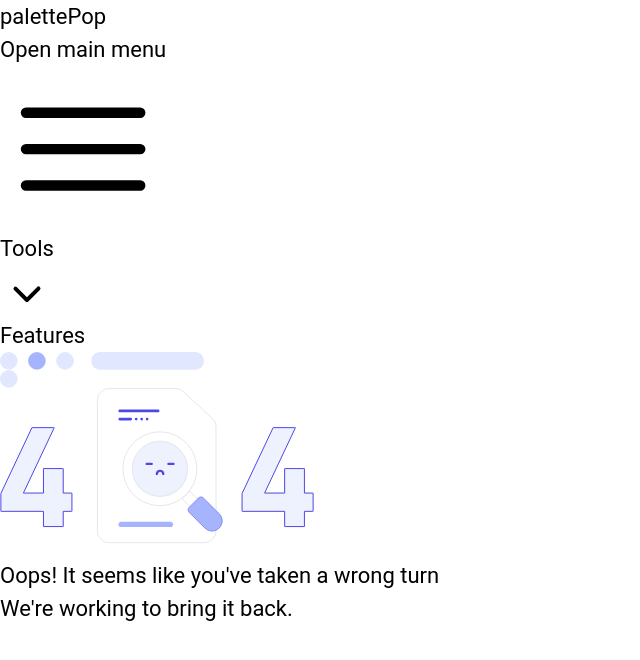
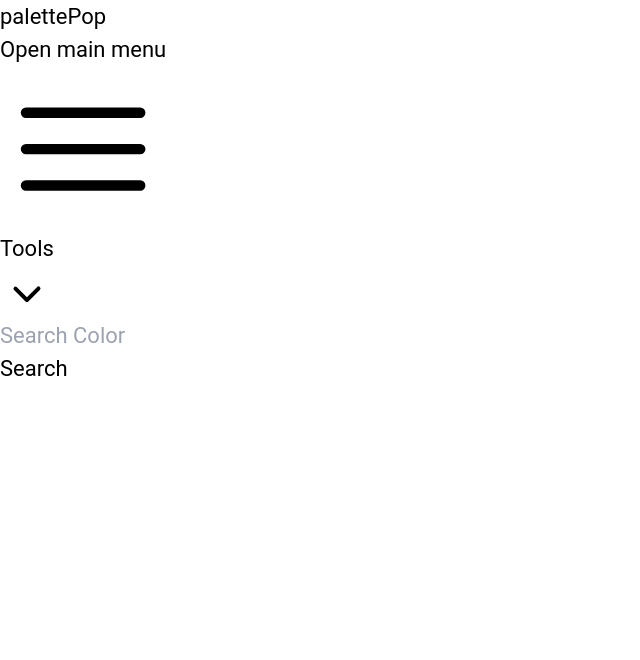
Before and after one commit to sazmhzn/Color-Generator, a React (Vite) app: page /createPallet in a window 1280 px wide. Shown: the top 660 px of the page, without its empty margins (0-640 px from the left). Built offline with nearby package versions, Linux system fonts and the light colour scheme.

Commit message:
search color

```diff
--- a/src/App.tsx
+++ b/src/App.tsx
@@ -3,6 +3,7 @@ import Layout from "./pages/Layout";
 import ColorGen from "./pages/ColorGen";
 import ColorSheme from "./pages/ColorSheme";
 import PageNotFound from "./components/PageNotFound";
+import CreatePalette from "./pages/CreatePalette";
 
 function App() {
   return (
@@ -11,7 +12,8 @@ function App() {
         <Route path="/" element={<Layout />}>
           <Route index element={<ColorGen />} />
           <Route path="/colorPallet" element={<ColorSheme />} />
-          <Route path="*" element={<PageNotFound />} /> {/* Catch-all route */}
+          <Route path="/createPallet" element={<CreatePalette />} />
+          <Route path="*" element={<PageNotFound />} />
         </Route>
       </Routes>
     </BrowserRouter>
--- a/src/components/Heading.tsx
+++ b/src/components/Heading.tsx
@@ -1,11 +1,17 @@
-const Heading = () => {
+const Heading = ({
+  title,
+  description,
+}: {
+  title: string;
+  description: string;
+}) => {
   return (
     <header className="text-center min-h-40 flex flex-col items-center justify-center">
       <h1 className=" text-4xl mb-2 font-bold max-md:text-2xl max-sm:text-2xl">
-        Explore Palette
+        {title}
       </h1>
       <p className="text-neutral-400  text-lg max-md:text-sm max-sm:text-sm">
-        Get beautiful color scheme
+        {description}
       </p>
     </header>
   );
--- a/src/pages/ColorSheme.tsx
+++ b/src/pages/ColorSheme.tsx
@@ -83,7 +83,10 @@ const ColorSheme = () => {
 
   return (
     <div className="p-2 px-6">
-      <Heading />
+      <Heading
+        title="Explore Palette"
+        description="Get beautiful color scheme "
+      />
 
       <div className=" mb-4">
         <ul className=" overflow-x-scroll flex gap-4 max-sm:gap-2 items-center justify-start">
--- /dev/null
+++ b/src/pages/CreatePalette.tsx
@@ -0,0 +1,78 @@
+import { useState } from "react";
+import { Color } from "../utils/interfaces";
+import { getColorByHex } from "../services/colorServices";
+
+const CreatePalette = () => {
+  const [inputValue, setinputValue] = useState("");
+  const [colorData, setColorData] = useState<Color>();
+  const [error, setError] = useState("");
+
+  const handleInputChange = (e: React.ChangeEvent<HTMLInputElement>) => {
+    setinputValue(e.target.value);
+  };
+
+  const handleSearch = () => {
+    if (!inputValue) {
+      setError("Please enter a color code");
+      return;
+    }
+    // Call the API to get color data
+    getColorByHex(inputValue)
+      .then((data) => {
+        setColorData(data); // Store the fetched color data
+        setError(""); // Clear any previous error messages
+      })
+      .catch((error) => {
+        setError("Failed to retrieve color data"); // Set error if the API call fails
+        console.error(error);
+      });
+  };
+
+  return (
+    <section className="p-6 h-screen">
+      {/* <Heading title="Search Your Colors" description="Search" /> */}
+      <form className="mb-4">
+        <div className="mx-2">
+          <input
+            type="text"
+            value={inputValue}
+            onChange={handleInputChange}
+            className="border-b-2 w-full p-4 focus:outline-none"
+            placeholder="Search Color"
+          />
+        </div>
+        <button
+          type="button"
+          onClick={handleSearch}
+          className="mt-4 bg-blue-500 text-white px-4 py-2 rounded-lg"
+        >
+          Search
+        </button>
+      </form>
+
+      {colorData && (
+        <div className="flex gap-4 bg-neutral-200 min-h-[50vh] rounded-xl p-4">
+          <div
+            className="w-[10em] h-[10em] flex items-center justify-center rounded-lg font-semibold"
+            style={{
+              backgroundColor: `#${colorData.hex.clean}`,
+              color: colorData?.contrast.value,
+            }}
+          >
+            {colorData?.hex.clean}
+          </div>
+          <div>
+            <header className="mb-4">
+              <h1 className="text-4xl font-bold text-neutral-900">
+                {" "}
+                {colorData?.name.value}{" "}
+              </h1>
+            </header>
+          </div>
+        </div>
+      )}
+    </section>
+  );
+};
+
+export default CreatePalette;
--- a/src/pages/Header.tsx
+++ b/src/pages/Header.tsx
@@ -33,7 +33,7 @@ const products = [
   {
     name: "Create Palette",
     description: "Speak directly to your customers",
-    href: "#",
+    href: "/createPallet",
     icon: CursorArrowRaysIcon,
   },
 ];
@@ -96,11 +96,7 @@ export default function Example() {
                     <div className="flex-auto">
                       <Link
                         to={item.href}
-                        className={`block font-semibold ${
-                          item.name === "Create Palette"
-                            ? "text-gray-400 cursor-default"
-                            : "text-gray-900"
-                        } `}
+                        className={`block font-semibold text-gray-900`}
                       >
                         {item.name}
                         <span className="absolute inset-0" />
@@ -113,12 +109,12 @@ export default function Example() {
             </PopoverPanel>
           </Popover>
 
-          <a
+          {/* <a
             href="#"
             className="text-sm font-semibold leading-6 text-gray-400 cursor-default"
           >
             Features
-          </a>
+          </a> */}
         </PopoverGroup>
       </nav>
       <Dialog
@@ -158,23 +154,19 @@ export default function Example() {
                         key={item.name}
                         // as="a"
                         to={item.href}
-                        className={`block rounded-lg py-2 pl-6 pr-3 text-sm font-semibold leading-7 hover:bg-gray-50 ${
-                          item.name === "Create Palette"
-                            ? "text-gray-400 cursor-default"
-                            : "text-gray-900"
-                        }`}
+                        className={`block rounded-lg py-2 text-gray-900 pl-6 pr-3 text-sm font-semibold leading-7 hover:bg-gray-50 `}
                       >
                         {item.name}
                       </Link>
                     ))}
                   </DisclosurePanel>
                 </Disclosure>
-                <a
+                {/* <a
                   href="#"
                   className="-mx-3 block rounded-lg px-3 py-2 text-base font-semibold leading-7 text-gray-400 hover:bg-gray-50"
                 >
                   Features
-                </a>
+                </a> */}
               </div>
             </div>
           </div>
--- a/src/utils/interfaces.ts
+++ b/src/utils/interfaces.ts
@@ -3,7 +3,7 @@ export interface Color {
   name: string;
   value: string;
   contrast: string;
-  locked: boolean;
+  locked?: boolean;
 }
 
 export interface AlertProps {
```
